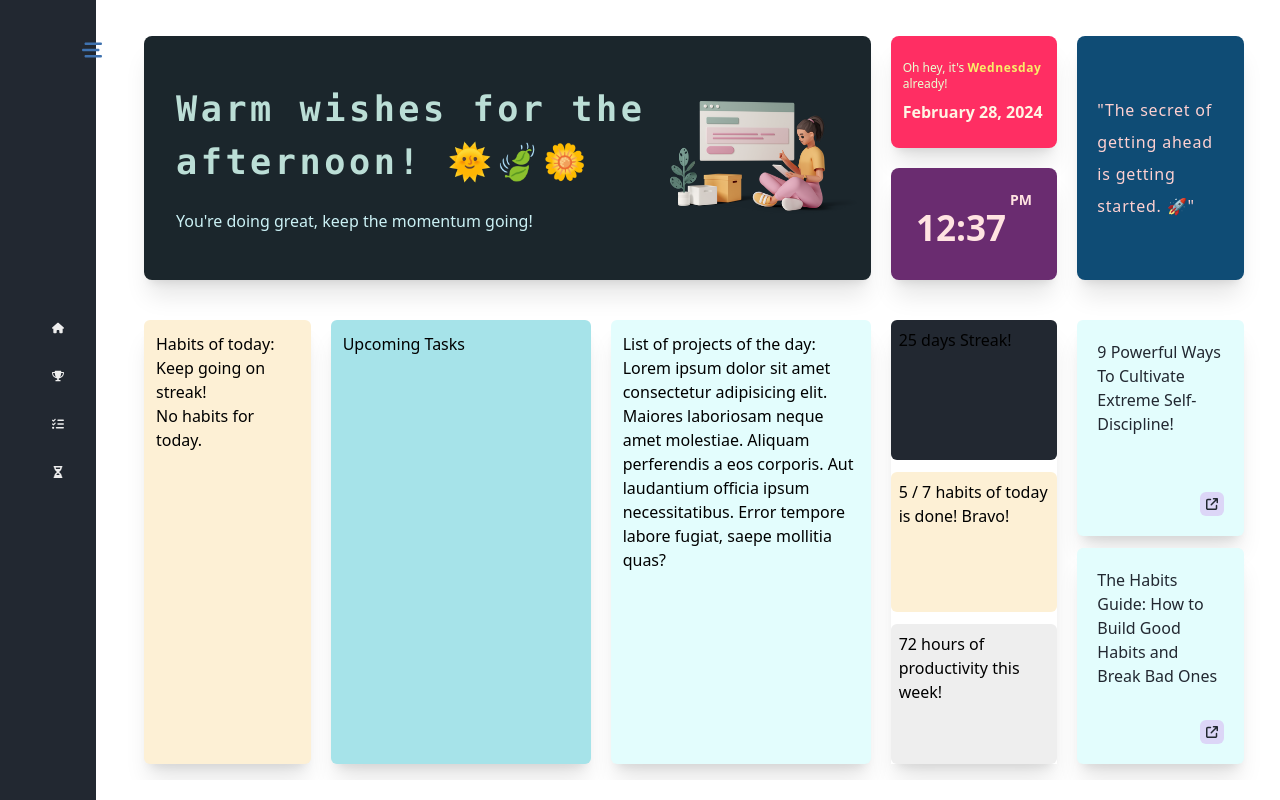
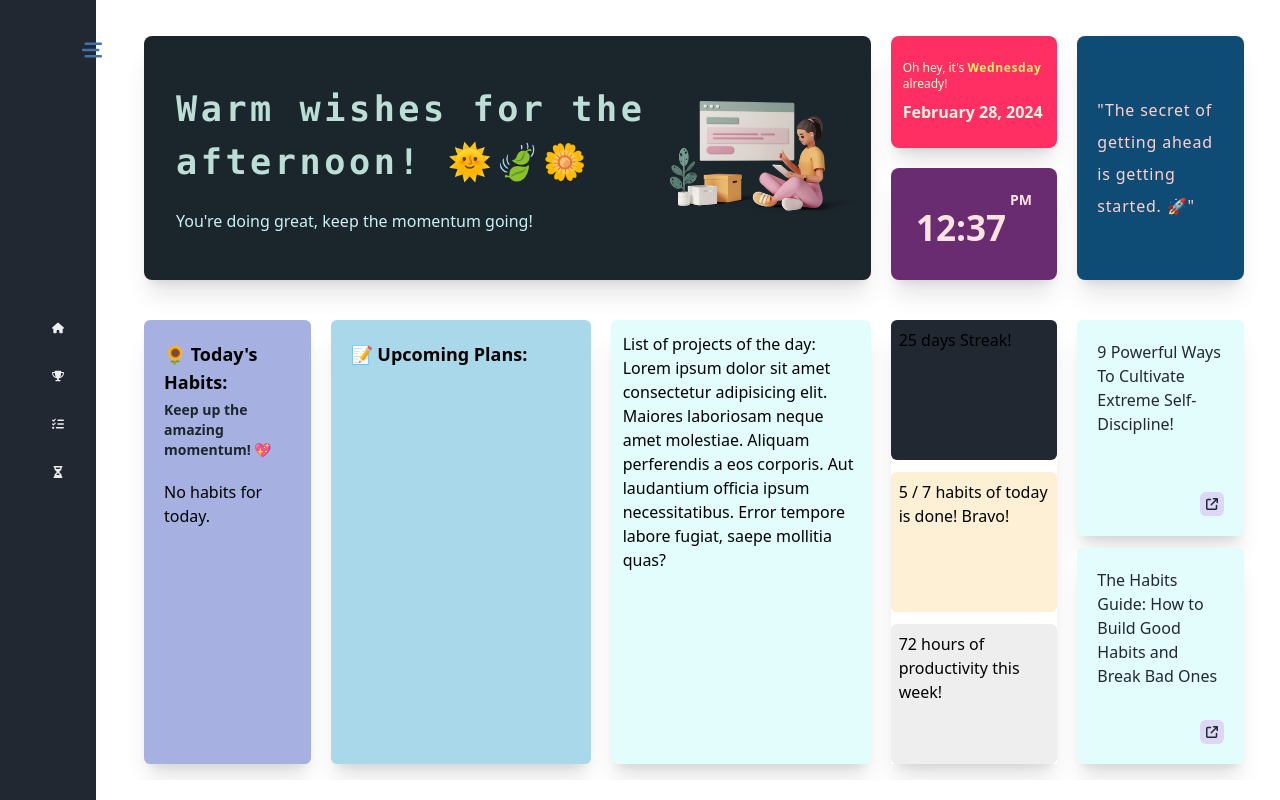
Before and after one commit to HitaBeeDev/Habitual, a React (Vite) app: page / in a window 1280 px wide. Built offline with nearby package versions, Linux system fonts and the light colour scheme.

Commit message:
UI of home page

```diff
--- a/src/Components/HabitSection/HabitWidget.jsx
+++ b/src/Components/HabitSection/HabitWidget.jsx
@@ -4,14 +4,21 @@ function HabitWidget() {
   const { habits } = useHabits();
 
   return (
-    <div className="cursor-pointer p-3 bg-colorA2 rounded-md shadow-xl xl:h-full h-72">
-      <p>Habits of today:</p>
-      <p>Keep going on streak!</p>
+    <div className="cursor-pointer p-5 gap-5 flex flex-col justify-start bg-colorJ4 rounded-md shadow-xl xl:h-full h-72">
+      <div className="flex flex-col gap-1">
+        <p className="text-lg font-semibold text-colorJ11">
+          🌻 Today's Habits:
+        </p>
+
+        <p className="text-sm font-semibold text-colorJ26">
+          Keep up the amazing momentum! 💖
+        </p>
+      </div>
 
       {habits && habits.length > 0 ? (
-        <ul>
+        <ul className="flex flex-col justify-start gap-3">
           {habits.map((habit, index) => (
-            <li key={index} className="w-36 bg-colorB3">
+            <li className="text-[0.88rem] text-colorJ11" key={index}>
               {habit.name}
             </li>
           ))}
--- a/src/Components/HabitSection/WeekDaysHeader.jsx
+++ b/src/Components/HabitSection/WeekDaysHeader.jsx
@@ -10,7 +10,7 @@ export default function WeekDaysHeader() {
   const { formatDate, formattedToday, visibleWeekDates } = useHabits();
 
   return (
-    <div className="lg:grid lg:grid-cols-12 mt-6 lg:mt-3 bg-colorA5 h-14 w-full rounded-md items-center shadow-lg flex flex-row gap-3">
+    <div className="lg:grid lg:grid-cols-12 mt-6 lg:mt-3 bg-colorA5 w-full rounded-md items-center shadow-lg flex flex-row gap-3">
       <div className="col-span-2 text-center w-full">
         <p className="text-md font-bold text-colorA1">Your Habits</p>
       </div>
@@ -18,7 +18,7 @@ export default function WeekDaysHeader() {
       {visibleWeekDates.map((date, index) => (
         <div
           key={index}
-          className="lg:col-span-1 flex justify-center items-center lg:border-[1px] h-10 lg:rounded-lg lg:border-colorA2 p-1 w-full text-center"
+          className="lg:col-span-1 flex justify-center items-center h-10 p-1 w-full text-center"
         >
           <p
             className={`text-sm text-colorA1 ${
--- a/src/Components/HomePage.jsx
+++ b/src/Components/HomePage.jsx
@@ -4,12 +4,21 @@ import TimeTrackerWidget from "./TimeTracker/TimeTrackerWidget";
 import WelcomeCard from "./WelcomeCard/WelcomeCard";
 import ArticlesSection from "./ArticlesSection/ArticlesSection";
 import ReportWidgets from "./ReportsSection/ReportWidgets";
+import { Link } from "react-router-dom";
 
 function HomePage() {
   const widgets = [
-    { component: HabitWidget, colSpan: "lg:col-span-2" },
-    { component: TasksWidget, colSpan: "lg:col-span-3" },
-    { component: TimeTrackerWidget, colSpan: "lg:col-span-3" },
+    {
+      component: HabitWidget,
+      colSpan: "lg:col-span-2",
+      path: "/habit-tracker",
+    },
+    { component: TasksWidget, colSpan: "lg:col-span-3", path: "/ToDo-List" },
+    {
+      component: TimeTrackerWidget,
+      colSpan: "lg:col-span-3",
+      path: "/Time-Tracker",
+    },
     { component: ReportWidgets, colSpan: "lg:col-span-2" },
     { component: ArticlesSection, colSpan: "lg:col-span-2" },
   ];
@@ -20,9 +29,15 @@ function HomePage() {
         <WelcomeCard />
       </div>
       <div className="flex flex-col lg:col-span-12 lg:grid lg:grid-cols-12 gap-5">
-        {widgets.map(({ component: Widget, colSpan }, index) => (
+        {widgets.map(({ component: Widget, colSpan, path }, index) => (
           <div key={index} className={colSpan}>
-            <Widget />
+            {path ? (
+              <Link to={path}>
+                <Widget />
+              </Link>
+            ) : (
+              <Widget />
+            )}
           </div>
         ))}
       </div>
--- a/src/Components/ToDoListSection/TasksWidget.jsx
+++ b/src/Components/ToDoListSection/TasksWidget.jsx
@@ -4,9 +4,9 @@ function TasksWidget() {
   const { groupedTasks, checkedTasks, generateTaskIdentifier } = useTasks();
 
   return (
-    <div className="cursor-pointer p-3 bg-colorA5 rounded-md shadow-xl h-full">
-      <p>Upcoming Tasks</p>
-      <div className="bg-colorB1">
+    <div className="cursor-pointer p-5 bg-colorJ22 rounded-md shadow-xl h-full">
+      <p className="text-lg font-semibold text-colorJ11">📝 Upcoming Plans: </p>
+      <div>
         {Object.entries(groupedTasks).map(([date, tasks], index) => (
           <div key={date}>
             {index !== 0 && <div style={{ marginBottom: "20px" }}></div>}
@@ -19,7 +19,7 @@ function TasksWidget() {
                 )
                 .map((task, index) => (
                   <li key={index}>
-                    <p>{date}</p>
+                    <p className="">{date}</p>
                     <div className="flex flex-row justify-between">
                       <p>{task.name}</p>
                       <p>{task.description}</p>
--- a/src/Components/ToDoListSection/ToDoList.jsx
+++ b/src/Components/ToDoListSection/ToDoList.jsx
@@ -57,10 +57,10 @@ function ToDoList() {
                       : "none",
                   }}
                 >
-                  <div className="lg:grid bg-colorB1 h-20 grid-cols-12 pl-8 gap-5 items-center rounded-lg shadow-xl">
-                    <div className="col-span-5 flex flex-row gap-5 justify-start items-center">
+                  <div className="lg:grid bg-colorB1 h-24 grid-cols-12 pl-8 gap-5 items-center rounded-lg shadow-xl">
+                    <div className="col-span-5 flex flex-row gap-5 items-center">
                       <input
-                        className={`cursor-pointer w-5 border border-colorD2 h-5 rounded-full ${
+                        className={`cursor-pointer w-6 h-6 border border-colorD2 rounded-full ${
                           checkedTasks.includes(taskIdentifier)
                             ? "bg-colorD2"
                             : "bg-colorD3"
@@ -75,21 +75,23 @@ function ToDoList() {
                           <input
                             type="text"
                             value={newTask.name}
+                            className="text-left" // Ensure the input text is aligned left
                             onChange={(e) =>
                               updateNewTask("name", e.target.value)
                             }
                           />
                         ) : (
-                          <p className="tracking-wider text-md font-bold text-colorC4">
+                          <p className="tracking-wider text-left text-md font-bold text-colorC4">
                             {task.name}
                           </p>
                         )}
 
-                        <p className="text-center text-sm font-normal text-colorC4">
+                        <p className="text-sm font-normal text-colorC4 text-left">
                           {isEditing && editTaskIndex === index ? (
                             <input
                               type="text"
                               value={newTask.description}
+                              className="text-left" // Ensure the input text is aligned left
                               onChange={(e) =>
                                 updateNewTask("description", e.target.value)
                               }
@@ -102,19 +104,19 @@ function ToDoList() {
                     </div>
 
                     <div className="col-span-2 flex items-center justify-center">
-                      <p className="text-center tracking-widest text-sm font-medium text-colorC4">
+                      <p className="text-center tracking-widest text-md font-medium text-colorC4">
                         {task.date}
                       </p>
                     </div>
 
                     <div className="col-span-1 flex items-center justify-center">
-                      <p className="text-center text-sm tracking-widest	 font-medium text-colorC4">
+                      <p className="text-center text-md tracking-widest	 font-medium text-colorC4">
                         {task.startTime}
                       </p>
                     </div>
 
                     <div className="col-span-1 flex items-center justify-center">
-                      <p className="text-center text-sm tracking-widest	 font-medium text-colorC4">
+                      <p className="text-center text-md tracking-widest	 font-medium text-colorC4">
                         {task.endTime}
                       </p>
                     </div>
--- a/src/Components/ToDoListSection/UpcomingTasks.jsx
+++ b/src/Components/ToDoListSection/UpcomingTasks.jsx
@@ -33,9 +33,9 @@ function UpcomingTasks() {
                         task.priority === "High"
                           ? "border-l-8 border-colorC2"
                           : task.priority === "Medium"
-                          ? " border-colorA5"
+                          ? " border-colorA5 border-l-8"
                           : task.priority === "Low"
-                          ? " border-colorC3"
+                          ? " border-colorC3 border-l-8"
                           : ""
                       }`}
                     >
```
